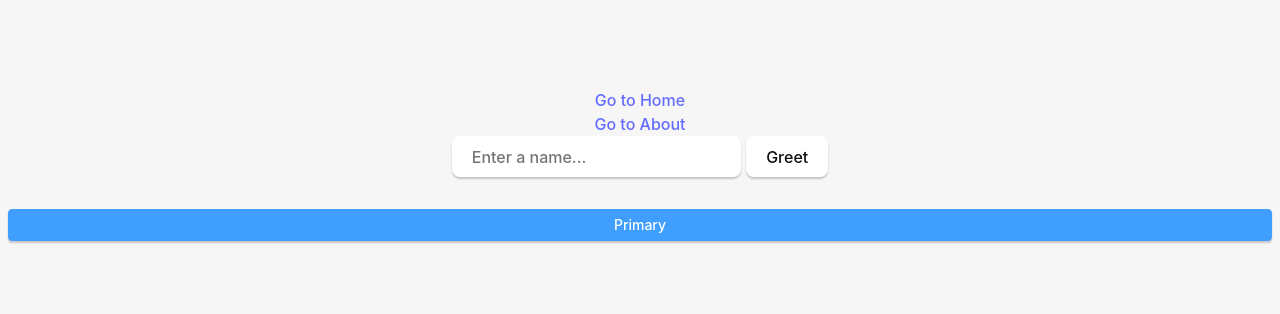
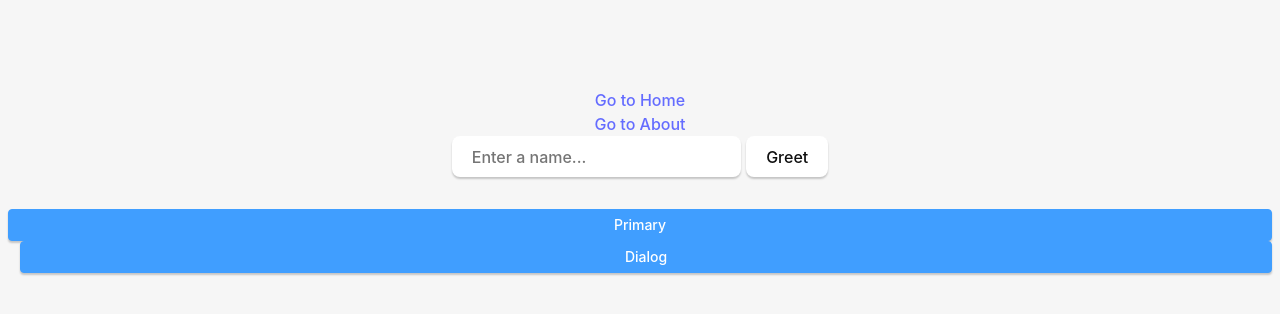
Before and after one commit to ming-alone/ming-alone.github.io, a Vue app: page / in a window 1280 px wide. Shown: the top 314 px of the page. Built offline with nearby package versions, Linux system fonts and the light colour scheme.

Commit message:
fix: 添加操作

```diff
--- a/src/components/Greet.vue
+++ b/src/components/Greet.vue
@@ -1,8 +1,9 @@
 <script setup>
-import { ref } from "vue";
-import { invoke } from "@tauri-apps/api/tauri";
-import { ElMessage } from 'element-plus'
-import { useCounterStore } from "@/store";
+import {ref} from "vue";
+import {invoke} from "@tauri-apps/api/tauri";
+import {useCounterStore} from "@/store";
+import {ElMessage, ElMessageBox} from "element-plus";
+
 const store = useCounterStore()
 const open111 = () => {
   store.increment();
@@ -12,21 +13,35 @@ const open111 = () => {
     type: "success"
   });
 }
+const open222 = () => {
+  ElMessageBox.alert('This is a message', 'Title', {
+    // if you want to disable its autofocus
+    // autofocus: false,
+    confirmButtonText: 'OK',
+    callback: (action) => {
+      ElMessage({
+        type: 'info',
+        message: `action: ${action}`
+      })
+    }
+  })
+}
 const greetMsg = ref("");
 const name = ref("");
 
 const greet = async () => {
   // Learn more about Tauri commands at https://tauri.app/v1/guides/features/command
-  greetMsg.value = await invoke("greet", { name: name.value });
+  greetMsg.value = await invoke("greet", {name: name.value});
 }
 </script>
 
 <template>
   <div class="card">
-    <input id="greet-input" v-model="name" placeholder="Enter a name..." />
+    <input id="greet-input" v-model="name" placeholder="Enter a name..."/>
     <button type="button" @click="greet()">Greet</button>
   </div>
 
   <p>{{ greetMsg }}</p>
   <el-button type="primary" @click="open111">Primary</el-button>
+  <el-button type="primary" @click="open222">Dialog</el-button>
 </template>
--- a/src/main.js
+++ b/src/main.js
@@ -9,7 +9,7 @@
 import { createApp } from "vue";
 import "./style.css";
 import App from "./App.vue";
-import { storeToRefs, createPinia } from 'pinia';
+import { createPinia } from 'pinia';
 import router from "./router";
 import { ElButton } from "element-plus";
 import "element-plus/dist/index.css"
```
Also changed, not shown: 1 other file (tests, documents, lock files or other folders).
